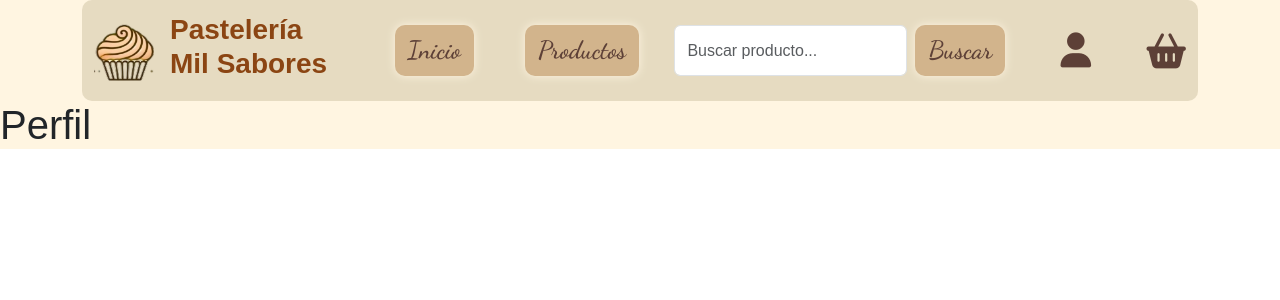
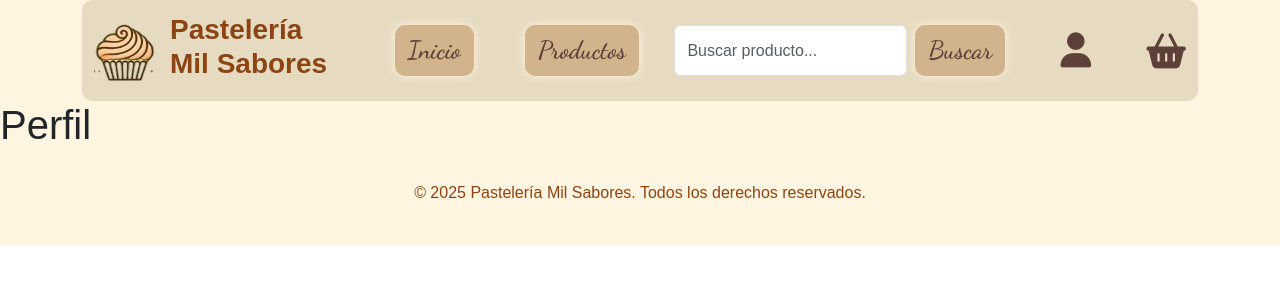
Before and after one commit to Prii231/Migracion-Pasteleria, a React (Create React App) app: page /perfil in a window 1280 px wide. Shown: the top 300 px of the page. Built offline with nearby package versions, Linux system fonts and the light colour scheme.

Commit message:
Creacion de Footer

```diff
--- a/src/App.js
+++ b/src/App.js
@@ -2,9 +2,8 @@ import logo from './logo.svg';
 import './App.css';
 import NavbarPrincipal from './Components/Navbar';
 import { BrowserRouter, Routes, Route } from 'react-router-dom';
-import Home from './pages/Home';
-
-
+import Home from './Components/Home';
+import Footer from './Components/Footer';
 
 function App() {
   return (
@@ -20,8 +19,11 @@ function App() {
           <Route path="/registro" element={<div><h1>Registro</h1></div>} />
           <Route path="/perfil" element={<div><h1>Perfil</h1></div>} />
         </Routes>
+        <Footer />
       </div>
+
     </BrowserRouter>
+
   );
 }
 
--- /dev/null
+++ b/src/Components/Footer.js
@@ -0,0 +1,11 @@
+import React from 'react';
+
+function Footer(){
+    return(
+        <div className="container text-center py-4">
+            <p className="textoCuerpo">&copy; 2025 Pastelería Mil Sabores. Todos los derechos reservados.</p>
+        </div>
+    );
+}
+
+export default Footer;
```
